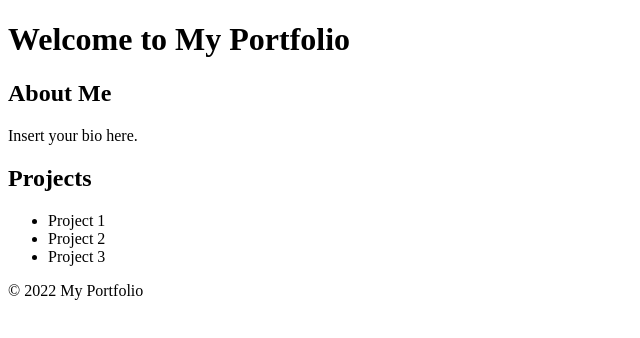
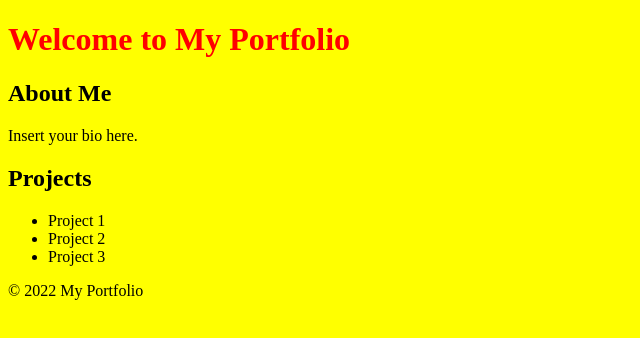
Before and after one commit to amitabhadey/portfolio, a plain HTML site: page index.html in a window 1280 px wide. Shown: the whole page, without its empty margins (0-640 px from the left). Drawn offline with Linux system fonts and the light colour scheme.

Commit message:
added some styling to my portfolio page

```diff
--- /dev/null
+++ b/add.css
@@ -0,0 +1,7 @@
+h1 {
+    color: red;
+}
+
+body {
+    background-color: yellow;
+}
--- a/index.html
+++ b/index.html
@@ -5,6 +5,7 @@
     <meta charset="UTF-8">
     <meta http-equiv="X-UA-Compatible" content="IE=edge">
     <meta name="viewport" content="width=device-width, initial-scale=1.0">
+    <link rel="stylesheet" href="add.css">
     <title>My Portfolio</title>
 </head>
 
```
